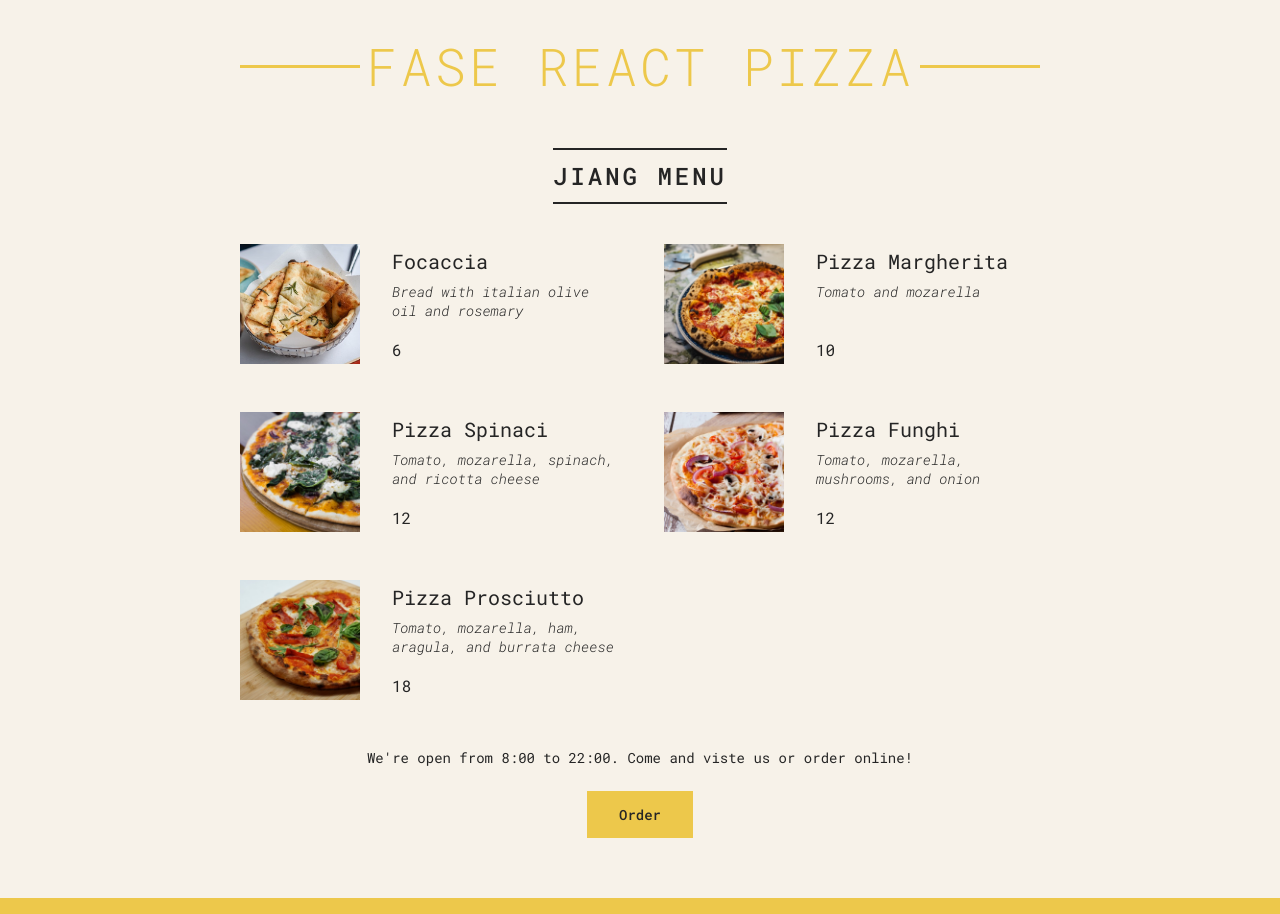
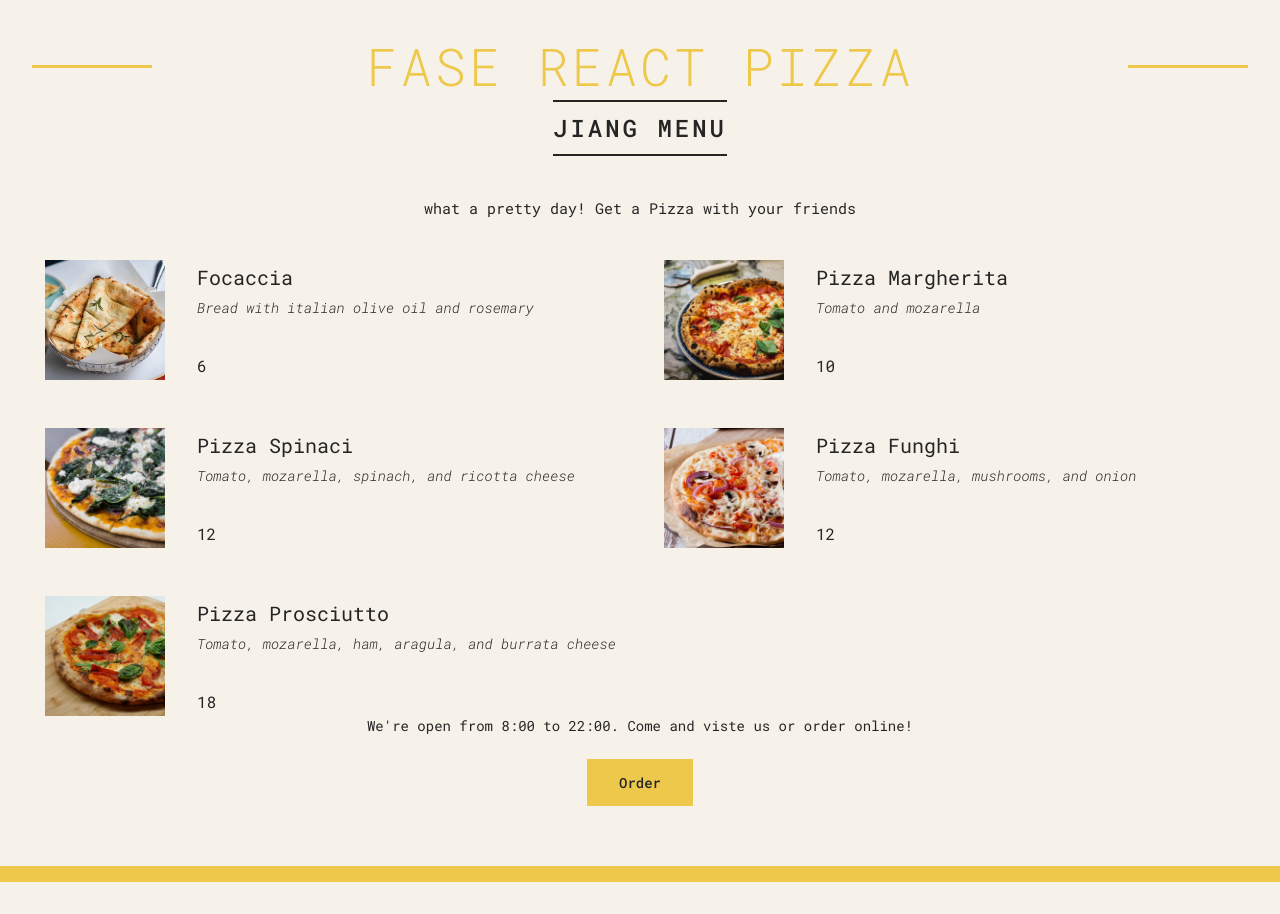
Before and after one commit to aixuexi567/learn-react_pizza-menu, a React (Create React App) app: page / in a window 1280 px wide. After the commit the page ends 882 px from the top, so only its background shows below. Built offline with nearby package versions, Linux system fonts and the light colour scheme.

Commit message:
refactor: Improve menu rendering and footer display

```diff
--- a/src/index.js
+++ b/src/index.js
@@ -6,11 +6,11 @@ import pizzaData from './data.js';
 // App components
 function App() {
   return (
-    <div className="container">
+    <>
       <Header />
       <Menu />
       <Footer />
-    </div>
+    </>
   );
 }
 function Header() {
@@ -33,11 +33,14 @@ function Menu() {
     <main className="menu">
       <h2>Jiang Menu</h2>
       {pizzas.length > 0 ? (
-        <ul className="pizzas">
-          {pizzas.map((pizza, index) => (
-            <Pizza key={index} {...pizza} />
-          ))}
-        </ul>
+        <React.Fragment>
+          <p>what a pretty day! Get a Pizza with your friends</p>
+          <ul className="pizzas">
+            {pizzas.map((pizza, index) => (
+              <Pizza key={index} {...pizza} />
+            ))}
+          </ul>
+        </React.Fragment>
       ) : (
         <p>Sorry, no pizzas available</p>
       )}
```
